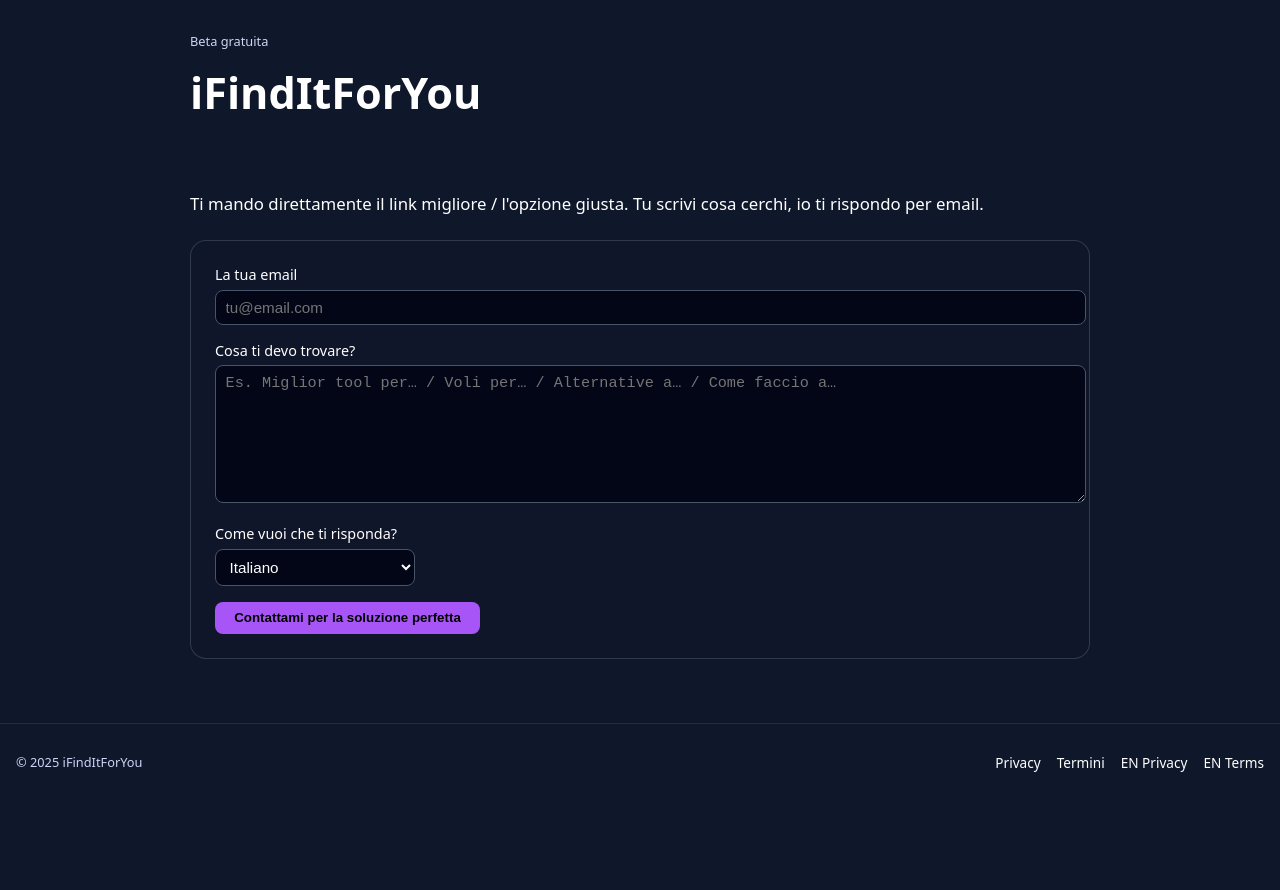
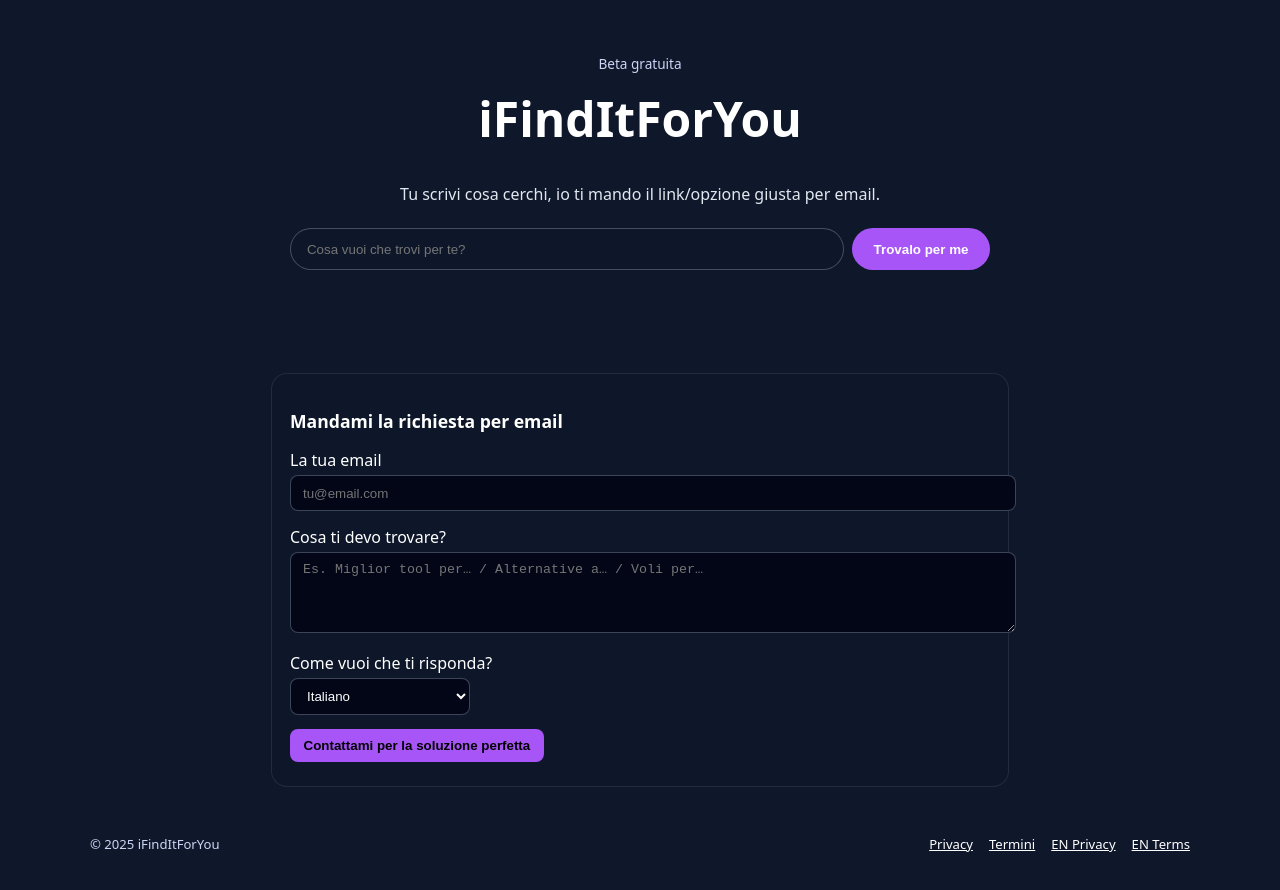
Before and after one commit to mregaz/ifinditforyou-new, a Next.js app: page / in a window 1280 px wide. Shown: the top 890 px of the page. Before the commit the page ends 800 px from the top, so only its background shows below. Built offline with nearby package versions, Linux system fonts and the light colour scheme.

Commit message:
Update page.tsx

```diff
--- a/app/page.tsx
+++ b/app/page.tsx
@@ -2,145 +2,235 @@
 
 import { useState } from 'react';
 
-export default function HomePage() {
+export default function Home() {
+  // stato per la “ricerca finta” (come il tuo codice vecchio)
+  const [q, setQ] = useState('');
+  const [searchLoading, setSearchLoading] = useState(false);
+  const [results, setResults] = useState<string[]>([]);
+
+  // stato per il form vero che manda a /api/lead
   const [email, setEmail] = useState('');
   const [message, setMessage] = useState('');
-  const [lang, setLang] = useState('it');
-  const [loading, setLoading] = useState(false);
+  const [lang, setLang] = useState<'it' | 'en' | 'fr'>('it');
+  const [sending, setSending] = useState(false);
   const [feedback, setFeedback] = useState<{ type: 'ok' | 'err'; text: string } | null>(null);
 
-  async function handleSubmit(e: React.FormEvent) {
+  // stessa funzione che avevi tu
+  const onSearch = () => {
+    if (!q.trim()) return;
+    setSearchLoading(true);
+    setTimeout(() => {
+      setResults([
+        `Top 1 per: ${q}`,
+        `Alternativa valida per: ${q}`,
+        'Scelta premium',
+      ]);
+      setSearchLoading(false);
+    }, 500);
+  };
+
+  // nuovo: invio al backend vero
+  const onSubmitLead = async (e: React.FormEvent) => {
     e.preventDefault();
     setFeedback(null);
 
-    if (!email || !message) {
-      setFeedback({ type: 'err', text: 'Compila email e cosa devo trovare.' });
+    if (!email.trim() || !message.trim()) {
+      setFeedback({ type: 'err', text: 'Compila email e cosa ti devo trovare.' });
       return;
     }
 
-    setLoading(true);
+    setSending(true);
     try {
       const res = await fetch('/api/lead', {
         method: 'POST',
         headers: { 'Content-Type': 'application/json' },
-        body: JSON.stringify({ email, message, lang, name: null }),
+        body: JSON.stringify({
+          email,
+          message,
+          lang,
+          name: null,
+        }),
       });
 
-      if (!res.ok) throw new Error();
+      if (!res.ok) throw new Error('send failed');
 
-      setFeedback({ type: 'ok', text: 'Ricevuto! Ti scrivo appena ho il link giusto 👍' });
+      setFeedback({ type: 'ok', text: 'Ricevuto! Ti mando la soluzione via email. 👌' });
       setMessage('');
     } catch (err) {
       setFeedback({ type: 'err', text: "C'è stato un errore nell'invio. Riprova." });
     } finally {
-      setLoading(false);
+      setSending(false);
     }
-  }
+  };
 
-  // stile super basico qui
-  const pageStyle: React.CSSProperties = {
+  return (
+    <main
+      style={{
         minHeight: '100vh',
         background: '#0f172a',
         color: 'white',
-    fontFamily: 'system-ui, -apple-system, BlinkMacSystemFont, "Segoe UI", sans-serif',
         display: 'flex',
-    flexDirection: 'column',
-  };
-
-  const container: React.CSSProperties = {
-    width: '100%',
-    maxWidth: '900px',
-    margin: '0 auto',
-    padding: '1.5rem 1rem 3rem',
-    flex: 1,
-  };
-
-  const card: React.CSSProperties = {
-    background: 'rgba(15, 23, 42, 0.4)',
-    border: '1px solid rgba(148, 163, 184, 0.25)',
-    borderRadius: '1rem',
-    padding: '1.5rem',
-    marginTop: '1.5rem',
-  };
-
-  const label: React.CSSProperties = {
-    fontSize: '0.9rem',
-    fontWeight: 500,
-    marginBottom: '0.35rem',
-    display: 'block',
-  };
-
-  const input: React.CSSProperties = {
-    width: '100%',
-    padding: '0.5rem 0.6rem',
-    borderRadius: '0.5rem',
-    border: '1px solid #475569',
-    background: '#020617',
-    color: 'white',
-    fontSize: '0.95rem',
-  };
-
-  const footer: React.CSSProperties = {
-    borderTop: '1px solid rgba(148,163,184,0.15)',
-    padding: '1rem',
-    display: 'flex',
-    justifyContent: 'space-between',
-    alignItems: 'center',
-    gap: '1rem',
-    flexWrap: 'wrap',
-  };
-
-  const link: React.CSSProperties = {
-    color: 'white',
-    textDecoration: 'none',
-  };
-
-  return (
-    <div style={pageStyle}>
-      <header style={{ padding: '1.2rem 1rem 0' }}>
-        <div style={{ maxWidth: '900px', margin: '0 auto' }}>
-          <p style={{ fontSize: '0.8rem', color: '#cbd5f5' }}>Beta gratuita</p>
-          <h1 style={{ fontSize: '2.7rem', fontWeight: 700, marginTop: '0.2rem' }}>iFindItForYou</h1>
-        </div>
-      </header>
-
-      <main style={container}>
-        <p style={{ fontSize: '1.05rem', lineHeight: 1.5, marginTop: '1rem' }}>
-          Ti mando direttamente il link migliore / l&apos;opzione giusta. Tu scrivi cosa cerchi, io ti rispondo per
-          email.
+        justifyContent: 'center',
+        padding: '2.5rem 1rem 3.5rem',
+        fontFamily:
+          'system-ui, -apple-system, BlinkMacSystemFont, "Segoe UI", sans-serif',
+      }}
+    >
+      <div style={{ width: 'min(1100px, 100%)' }}>
+        {/* HERO + search veloce (il tuo vecchio pezzo) */}
+        <div style={{ textAlign: 'center', marginBottom: '2.2rem' }}>
+          <p style={{ fontSize: '0.85rem', color: '#cbd5f5' }}>Beta gratuita</p>
+          <h1 style={{ fontSize: '3rem', fontWeight: 700, marginTop: '0.3rem' }}>
+            iFindItForYou
+          </h1>
+          <p style={{ marginTop: '0.7rem', color: '#e2e8f0' }}>
+            Tu scrivi cosa cerchi, io ti mando il link/opzione giusta per email.
           </p>
 
-        <form onSubmit={handleSubmit} style={card}>
-          {/* email */}
-          <div style={{ marginBottom: '1rem' }}>
-            <label style={label}>La tua email</label>
+          <div
+            style={{
+              marginTop: '1.4rem',
+              display: 'flex',
+              gap: '0.5rem',
+              justifyContent: 'center',
+            }}
+          >
+            <input
+              value={q}
+              onChange={(e) => setQ(e.target.value)}
+              onKeyDown={(e) => e.key === 'Enter' && onSearch()}
+              placeholder="Cosa vuoi che trovi per te?"
+              style={{
+                width: 'min(520px, 85vw)',
+                padding: '0.8rem 1rem',
+                borderRadius: '9999px',
+                border: '1px solid rgba(148,163,184,0.4)',
+                background: 'rgba(15,23,42,0.35)',
+                color: 'white',
+              }}
+            />
+            <button
+              onClick={onSearch}
+              style={{
+                padding: '0.75rem 1.35rem',
+                borderRadius: '9999px',
+                border: 'none',
+                background: '#a855f7',
+                color: 'white',
+                fontWeight: 600,
+                cursor: 'pointer',
+              }}
+            >
+              Trovalo per me
+            </button>
+          </div>
+
+          <div style={{ marginTop: '1rem', minHeight: '3.2rem' }}>
+            {searchLoading ? (
+              <p style={{ color: '#94a3b8' }}>Sto cercando per te…</p>
+            ) : results.length > 0 ? (
+              <ul
+                style={{
+                  listStyle: 'none',
+                  padding: 0,
+                  maxWidth: '520px',
+                  margin: '0.5rem auto 0',
+                  textAlign: 'left',
+                }}
+              >
+                {results.map((r, i) => (
+                  <li
+                    key={i}
+                    style={{
+                      background: 'rgba(15,23,42,0.35)',
+                      border: '1px solid rgba(148,163,184,0.15)',
+                      borderRadius: '0.75rem',
+                      padding: '0.6rem 0.9rem',
+                      marginTop: i === 0 ? 0 : '0.4rem',
+                    }}
+                  >
+                    {r}
+                  </li>
+                ))}
+              </ul>
+            ) : null}
+          </div>
+        </div>
+
+        {/* BLOCCO SOTTO: form vero */}
+        <div
+          style={{
+            background: 'rgba(15,23,42,0.35)',
+            border: '1px solid rgba(148,163,184,0.15)',
+            borderRadius: '1rem',
+            padding: '1.3rem 1.1rem 1.5rem',
+            maxWidth: '700px',
+            margin: '0 auto',
+          }}
+        >
+          <h2 style={{ fontSize: '1.1rem', fontWeight: 600, marginBottom: '1rem' }}>
+            Mandami la richiesta per email
+          </h2>
+          <form onSubmit={onSubmitLead} style={{ display: 'grid', gap: '0.9rem' }}>
+            <div>
+              <label style={{ display: 'block', marginBottom: '0.25rem' }}>
+                La tua email
+              </label>
               <input
                 type="email"
                 value={email}
                 onChange={(e) => setEmail(e.target.value)}
-              style={input}
                 placeholder="tu@email.com"
+                style={{
+                  width: '100%',
+                  padding: '0.6rem 0.75rem',
+                  borderRadius: '0.5rem',
+                  border: '1px solid rgba(148,163,184,0.4)',
+                  background: '#020617',
+                  color: 'white',
+                }}
                 required
               />
             </div>
 
-          {/* message */}
-          <div style={{ marginBottom: '1rem' }}>
-            <label style={label}>Cosa ti devo trovare?</label>
+            <div>
+              <label style={{ display: 'block', marginBottom: '0.25rem' }}>
+                Cosa ti devo trovare?
+              </label>
               <textarea
                 value={message}
                 onChange={(e) => setMessage(e.target.value)}
                 rows={4}
-              style={{ ...input, minHeight: '120px', resize: 'vertical' }}
-              placeholder="Es. Miglior tool per… / Voli per… / Alternative a… / Come faccio a…"
+                placeholder="Es. Miglior tool per… / Alternative a… / Voli per…"
+                style={{
+                  width: '100%',
+                  padding: '0.6rem 0.75rem',
+                  borderRadius: '0.5rem',
+                  border: '1px solid rgba(148,163,184,0.4)',
+                  background: '#020617',
+                  color: 'white',
+                  resize: 'vertical',
+                }}
                 required
               />
             </div>
 
-          {/* lang */}
-          <div style={{ marginBottom: '1rem' }}>
-            <label style={label}>Come vuoi che ti risponda?</label>
-            <select value={lang} onChange={(e) => setLang(e.target.value)} style={{ ...input, width: '200px' }}>
+            <div>
+              <label style={{ display: 'block', marginBottom: '0.25rem' }}>
+                Come vuoi che ti risponda?
+              </label>
+              <select
+                value={lang}
+                onChange={(e) => setLang(e.target.value as any)}
+                style={{
+                  padding: '0.55rem 0.75rem',
+                  borderRadius: '0.5rem',
+                  border: '1px solid rgba(148,163,184,0.4)',
+                  background: '#020617',
+                  color: 'white',
+                  width: '180px',
+                }}
+              >
                 <option value="it">Italiano</option>
                 <option value="en">English</option>
                 <option value="fr">Français</option>
@@ -149,25 +239,25 @@ export default function HomePage() {
 
             <button
               type="submit"
-            disabled={loading}
+              disabled={sending}
               style={{
                 background: '#a855f7',
                 border: 'none',
-              padding: '0.55rem 1.2rem',
+                padding: '0.55rem 0.85rem',
                 borderRadius: '0.5rem',
                 fontWeight: 600,
-              cursor: loading ? 'not-allowed' : 'pointer',
-              opacity: loading ? 0.7 : 1,
+                width: 'fit-content',
+                cursor: sending ? 'not-allowed' : 'pointer',
+                opacity: sending ? 0.7 : 1,
               }}
             >
-            {loading ? 'Invio…' : 'Contattami per la soluzione perfetta'}
+              {sending ? 'Invio…' : 'Contattami per la soluzione perfetta'}
             </button>
 
             {feedback && (
               <p
                 style={{
-                marginTop: '0.9rem',
-                color: feedback.type === 'ok' ? '#34d399' : '#f43f5e',
+                  color: feedback.type === 'ok' ? '#4ade80' : '#f43f5e',
                   fontSize: '0.9rem',
                 }}
               >
@@ -175,25 +265,38 @@ export default function HomePage() {
               </p>
             )}
           </form>
-      </main>
+        </div>
 
-      <footer style={footer}>
-        <p style={{ color: '#cbd5f5', fontSize: '0.8rem' }}>© 2025 iFindItForYou</p>
-        <div style={{ display: 'flex', gap: '1rem', fontSize: '0.85rem' }}>
-          <a href="/privacy" style={link}>
+        {/* footer semplice */}
+        <footer
+          style={{
+            marginTop: '2.2rem',
+            display: 'flex',
+            justifyContent: 'space-between',
+            alignItems: 'center',
+            gap: '1rem',
+            flexWrap: 'wrap',
+            fontSize: '0.82rem',
+            color: '#cbd5f5',
+          }}
+        >
+          <p>© 2025 iFindItForYou</p>
+          <div style={{ display: 'flex', gap: '1rem' }}>
+            <a href="/privacy" style={{ color: 'white' }}>
               Privacy
             </a>
-          <a href="/terms" style={link}>
+            <a href="/terms" style={{ color: 'white' }}>
               Termini
             </a>
-          <a href="/en/privacy" style={link}>
+            <a href="/en/privacy" style={{ color: 'white' }}>
               EN Privacy
             </a>
-          <a href="/en/terms" style={link}>
+            <a href="/en/terms" style={{ color: 'white' }}>
               EN Terms
             </a>
           </div>
         </footer>
       </div>
+    </main>
   );
 }
```
Lines whose indentation alone changed are shown as unchanged.
